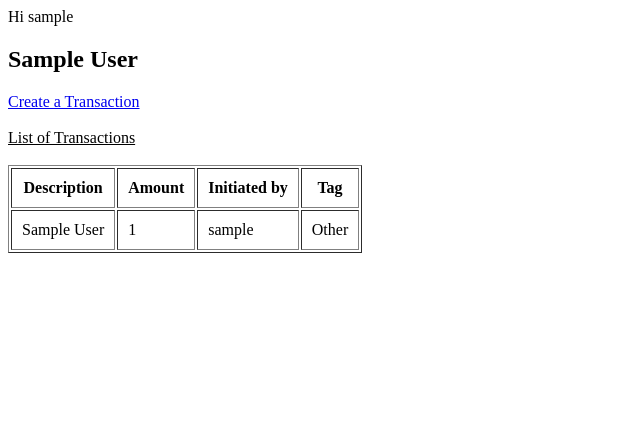
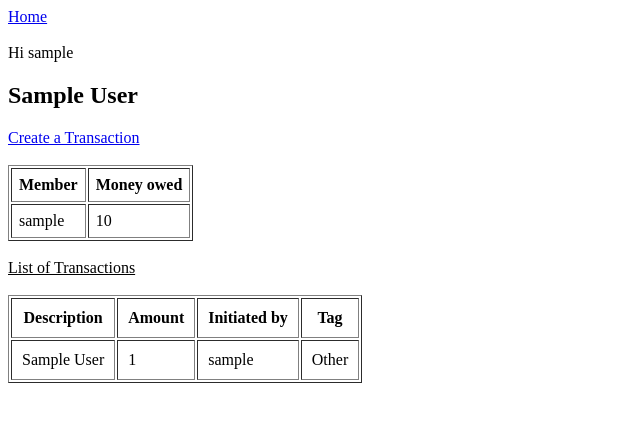
Before and after one commit to samadkoita/BOIS-Splitwise, a Django app: page /users/group/1/1/ in a window 1280 px wide. Shown: the top 422 px of the page, without its empty margins (0-640 px from the left). Run offline with Django 3.2, Linux system fonts and the light colour scheme; a user stored in the database is signed in; tables that the repository leaves empty hold one stand-in row (values such as "Sample post").

Commit message:
made frontend for displaying contribution to group

```diff
--- a/templates/base.html
+++ b/templates/base.html
@@ -6,6 +6,7 @@
   <title>{% block title %}SplitWise Clone{% endblock %}</title>
 </head>
 <body>
+    <a href='/'>Home</a><br><br>
   <main>
     {% block content %}
     {% endblock %}
--- a/templates/group_home.html
+++ b/templates/group_home.html
@@ -7,6 +7,19 @@
 
 <a href="/users/create_transaction/{{group.id}}/{{user.id}}">Create a Transaction</a><br><br>
 
+<table border="1" cellpadding="7">
+  <tr>
+    <th>Member</th>
+    <th>Money owed</th>
+  </tr>
+{% for member in members %}
+<tr>
+  <td>{{ member.username }}</td>
+  <td>{{ member.money }}</td>
+</tr>
+{% endfor %}
+</table>
+<br>
 <u>List of Transactions</u><br><br>
 <table border="1" cellpadding="10">
     <tr>
--- a/users/views.py
+++ b/users/views.py
@@ -253,7 +253,7 @@ class CreateTransactionView(TemplateView):
         relationships = Relationship.objects.filter(active_id__id=id)
         group = Group.objects.get(id=grp_id)
         transaction_tag = TransactionGroupForm()
-        members = group.members.all().exclude(id=id)
+        members = group.members.all()
         args = {
             'user_id' : grp_id,
             'relationships' : relationships,
@@ -268,7 +268,6 @@ class CreateTransactionView(TemplateView):
         desc = request.POST['description']
         amount = int(request.POST['amount'])
         tag = request.POST['trans_tag']
-        print(tag)
         list_vals_inp = request.POST.getlist('list_vals')
         list_vals = []
         list_ids = request.POST.getlist('list_ids')
@@ -291,21 +290,27 @@ class CreateTransactionView(TemplateView):
             t=Transaction(active_id=active_user,amt_paid=amount,group_or_no=True,trans_name=desc,trans_tag=tag,group_num=group_num)
             t.save()
             for x in list_vals:
-                rel=Relationship.objects.filter(active_id=active_user).filter(receiver_id__id=x[1])
+                if x[1] == active_user.id:
+                    continue
+                rel=Relationship.objects.filter(active_id=active_user, receiver_id=x[1])
                 rel=rel[0]
                 a=Accounts(trans_id=t,relation_id=rel,amt_exchanged=x[0])
                 a.save()
-        return HttpResponseRedirect('../../group/%s/%s' % (grp_id,id))
+        return HttpResponseRedirect('../../../group/%s/%s' % (grp_id,id))
 
 class GroupView(TemplateView):
     template_name = 'group_home.html'
 
     def get(self, request, grp_id, id):
         group = Group.objects.get(id=grp_id)
+        members = group.members.all()
+        for i in range(len(members)):
+            members[i].money = 10
         transactions = Transaction.objects.filter(group_num=group)
         args={
             'group' : group,
             'transactions' : transactions,
+            'members' : members,
         }
         return render(request=request,template_name=self.template_name, context=args)
 
```
